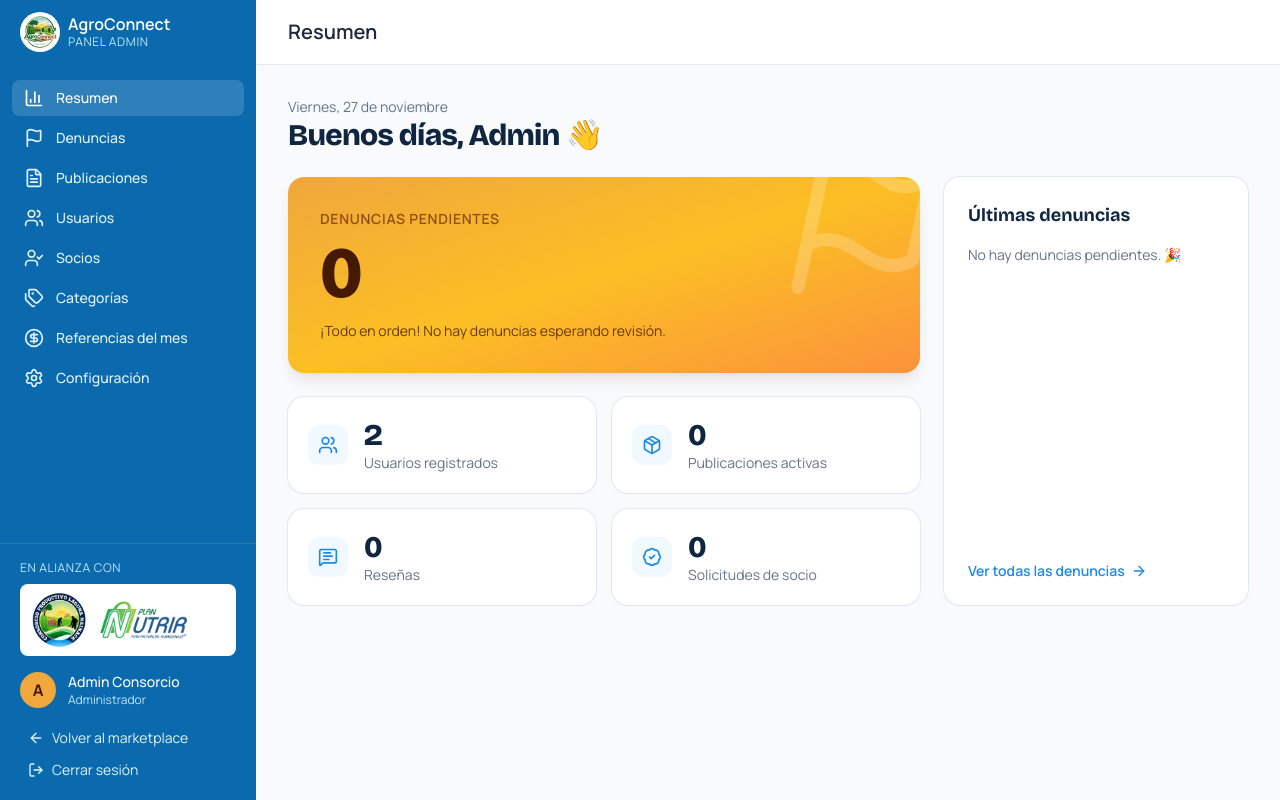
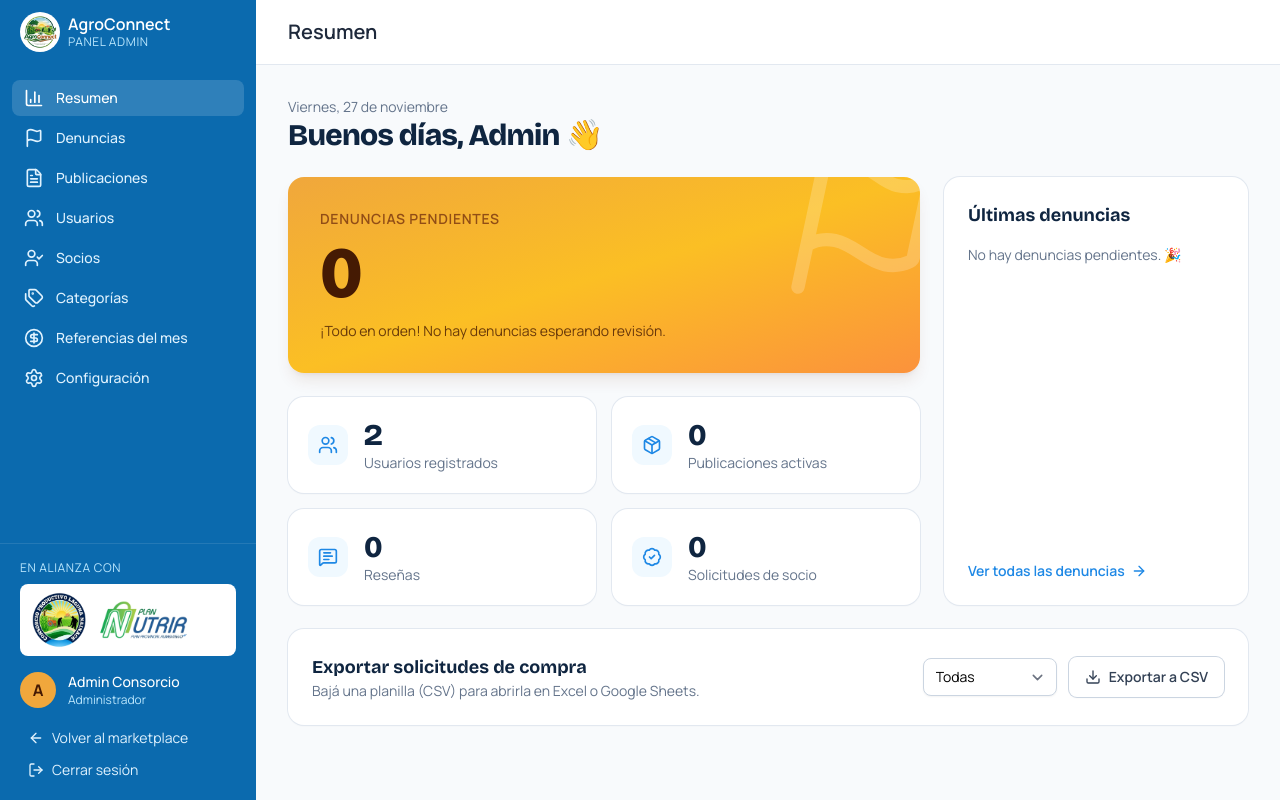
Before and after one commit to MatiasDN19/AgroConnect, a Laravel app: page /admin/resumen in a window 1280 px wide. Run offline with Laravel 12, Linux system fonts and the light colour scheme; a user stored in the database is signed in; data comes from the database, SQL or seed files in the repository; data that the repository does not hold is empty; style sheets or scripts are compiled from the project's sources; some libraries are stand-ins or nearby versions.

Commit message:
feat(admin): botones "Exportar a CSV" en el panel admin (KAN-318) (#192)
- Components/Admin/BotonExportar: link de descarga (<a download>) con ícono y estado "Preparando…" durante unos segundos, sin descargas dobles.
- Socios: exportar socios validados desde la barra del panel.
- Usuarios: exportar con los mismos filtros de la pantalla (q, rol, inhabilitado); el listado sigue siendo KAN-119.
- Resumen: tarjeta "Exportar solicitudes de compra" con filtro por estado.

```diff
--- /dev/null
+++ b/resources/js/Components/Admin/BotonExportar.tsx
@@ -0,0 +1,52 @@
+import { Download, LoaderCircle } from 'lucide-react';
+import { useEffect, useState } from 'react';
+
+// Botón "Exportar a CSV" del panel admin (KAN-318). Backend: KAN-305
+// (ExportacionController). Es un <a href download> común y no un Link de
+// Inertia, porque baja un archivo en vez de cambiar de página.
+// El navegador no avisa cuándo termina la descarga: "Preparando…" se muestra
+// un tiempo fijo, para que se note que se tocó.
+
+const TIEMPO_PREPARANDO_MS = 2500;
+
+export default function BotonExportar({
+    href,
+    etiqueta = 'Exportar a CSV',
+    className = '',
+}: {
+    href: string;
+    etiqueta?: string;
+    className?: string;
+}) {
+    const [preparando, setPreparando] = useState(false);
+
+    useEffect(() => {
+        if (!preparando) return;
+        const t = setTimeout(() => setPreparando(false), TIEMPO_PREPARANDO_MS);
+        return () => clearTimeout(t);
+    }, [preparando]);
+
+    return (
+        <a
+            href={href}
+            download
+            onClick={(e) => {
+                // Evita bajar el archivo dos veces con dos clicks seguidos.
+                if (preparando) e.preventDefault();
+                else setPreparando(true);
+            }}
+            aria-disabled={preparando}
+            className={`inline-flex items-center gap-2 rounded-lg bg-white px-4 py-2.5 text-sm font-semibold text-slate-700 shadow-sm ring-1 ring-slate-300 transition duration-150 hover:bg-slate-50 focus:outline-none focus-visible:ring-2 focus-visible:ring-sky-600 active:scale-[0.98] aria-disabled:cursor-wait aria-disabled:opacity-70 ${className}`}
+        >
+            {preparando ? (
+                <LoaderCircle
+                    className="h-4 w-4 animate-spin"
+                    aria-hidden="true"
+                />
+            ) : (
+                <Download className="h-4 w-4" aria-hidden="true" />
+            )}
+            {preparando ? 'Preparando…' : etiqueta}
+        </a>
+    );
+}
--- a/resources/js/Pages/Admin/Metricas/Index.tsx
+++ b/resources/js/Pages/Admin/Metricas/Index.tsx
@@ -1,3 +1,4 @@
+import BotonExportar from '@/Components/Admin/BotonExportar';
 import Contador from '@/Components/Landing/Contador';
 import AdminLayout from '@/Layouts/AdminLayout';
 import { PageProps } from '@/types';
@@ -12,7 +13,7 @@ import {
     Package,
     Users,
 } from 'lucide-react';
-import { CSSProperties } from 'react';
+import { CSSProperties, useState } from 'react';
 
 // Resumen del panel admin (KAN-159), con el diseño "reel" acordado: saludo, una
 // tarjeta destacada con lo que hay que atender (denuncias pendientes), tarjetas
@@ -208,8 +209,67 @@ export default function Index({
                         </Link>
                     </section>
                 </div>
+
+                <ExportarSolicitudes />
             </div>
         </AdminLayout>
+    );
+}
+
+// Exportar las solicitudes de compra (KAN-318). No hay una pantalla de
+// solicitudes en el panel, así que va acá, con el filtro por estado.
+const ESTADOS_SOLICITUD = [
+    { valor: '', etiqueta: 'Todas' },
+    { valor: 'pendiente', etiqueta: 'Pendientes' },
+    { valor: 'aceptada', etiqueta: 'Aceptadas' },
+    { valor: 'rechazada', etiqueta: 'Rechazadas' },
+];
+
+function ExportarSolicitudes() {
+    const [estado, setEstado] = useState('');
+
+    return (
+        <section
+            className="aparecer flex flex-col gap-4 rounded-2xl bg-white p-6 shadow-sm ring-1 ring-slate-200 sm:flex-row sm:items-center sm:justify-between"
+            style={orden(4)}
+            aria-labelledby="titulo-exportar"
+        >
+            <div>
+                <h2
+                    id="titulo-exportar"
+                    className="font-display text-lg font-bold text-marca-tinta"
+                >
+                    Exportar solicitudes de compra
+                </h2>
+                <p className="text-sm text-slate-500">
+                    Bajá una planilla (CSV) para abrirla en Excel o Google
+                    Sheets.
+                </p>
+            </div>
+            <div className="flex flex-wrap items-center gap-3">
+                <label htmlFor="estado-exportar" className="sr-only">
+                    Estado de las solicitudes
+                </label>
+                <select
+                    id="estado-exportar"
+                    value={estado}
+                    onChange={(e) => setEstado(e.target.value)}
+                    className="rounded-lg border-slate-300 text-sm shadow-sm focus:border-sky-600 focus:ring-sky-600"
+                >
+                    {ESTADOS_SOLICITUD.map(({ valor, etiqueta }) => (
+                        <option key={valor} value={valor}>
+                            {etiqueta}
+                        </option>
+                    ))}
+                </select>
+                <BotonExportar
+                    href={route(
+                        'admin.exportar.solicitudes',
+                        estado ? { estado } : {},
+                    )}
+                />
+            </div>
+        </section>
     );
 }
 
--- a/resources/js/Pages/Admin/Socios/Index.tsx
+++ b/resources/js/Pages/Admin/Socios/Index.tsx
@@ -1,3 +1,4 @@
+import BotonExportar from '@/Components/Admin/BotonExportar';
 import DangerButton from '@/Components/DangerButton';
 import Modal from '@/Components/Modal';
 import SecondaryButton from '@/Components/SecondaryButton';
@@ -56,7 +57,16 @@ export default function Index({
     };
 
     return (
-        <AdminLayout titulo="Socios del Consorcio">
+        <AdminLayout
+            titulo="Socios del Consorcio"
+            acciones={
+                // Baja los socios ya validados (KAN-318).
+                <BotonExportar
+                    href={route('admin.exportar.socios')}
+                    etiqueta="Exportar socios"
+                />
+            }
+        >
             <div className="mx-auto max-w-7xl space-y-6">
                 <div className="overflow-hidden rounded-xl bg-white shadow-sm ring-1 ring-slate-200">
                     <div className="border-b border-slate-200 px-5 py-4">
--- a/resources/js/Pages/Admin/Usuarios/Index.tsx
+++ b/resources/js/Pages/Admin/Usuarios/Index.tsx
@@ -1,3 +1,4 @@
+import BotonExportar from '@/Components/Admin/BotonExportar';
 import AdminLayout from '@/Layouts/AdminLayout';
 import { Head } from '@inertiajs/react';
 
@@ -24,7 +25,22 @@ interface Props {
 
 export default function Index({ usuarios, filtros }: Props) {
     return (
-        <AdminLayout titulo="Gestión de Usuarios">
+        <AdminLayout
+            titulo="Gestión de Usuarios"
+            acciones={
+                // Exporta con los mismos filtros que la pantalla (KAN-318).
+                // El listado en sí es KAN-119.
+                <BotonExportar
+                    href={route('admin.exportar.usuarios', {
+                        ...(filtros.q ? { q: filtros.q } : {}),
+                        ...(filtros.rol ? { rol: filtros.rol } : {}),
+                        ...(filtros.inhabilitado
+                            ? { inhabilitado: filtros.inhabilitado }
+                            : {}),
+                    })}
+                />
+            }
+        >
             <Head title="Gestión de Usuarios - Admin" />
 
             <div className="py-12">
```
